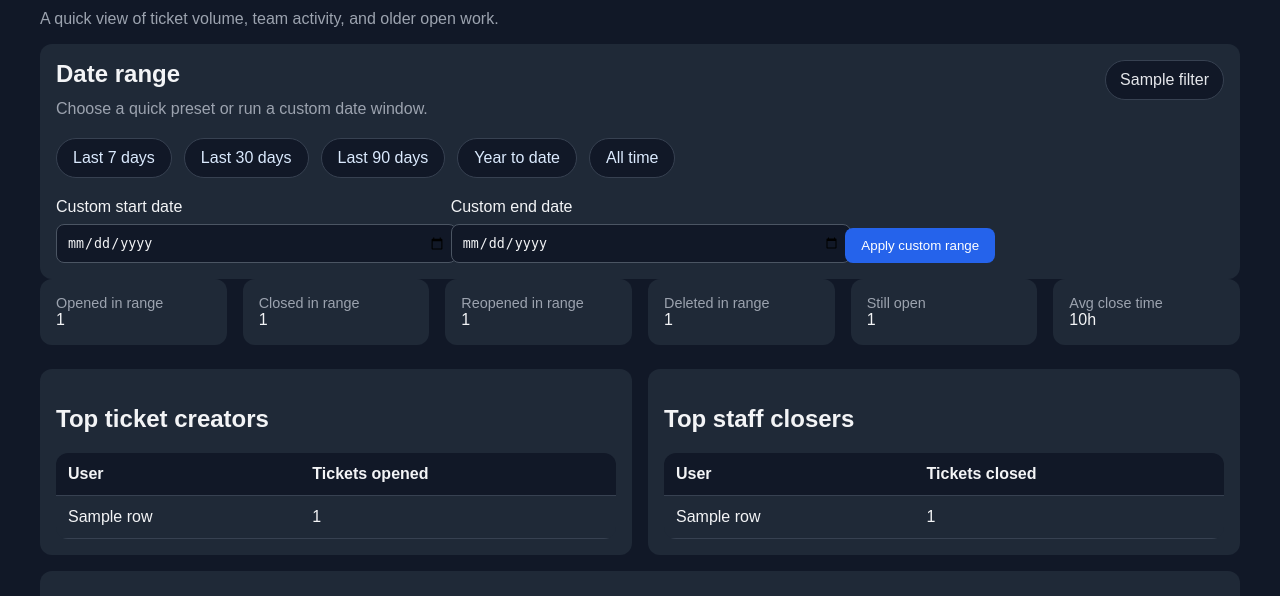
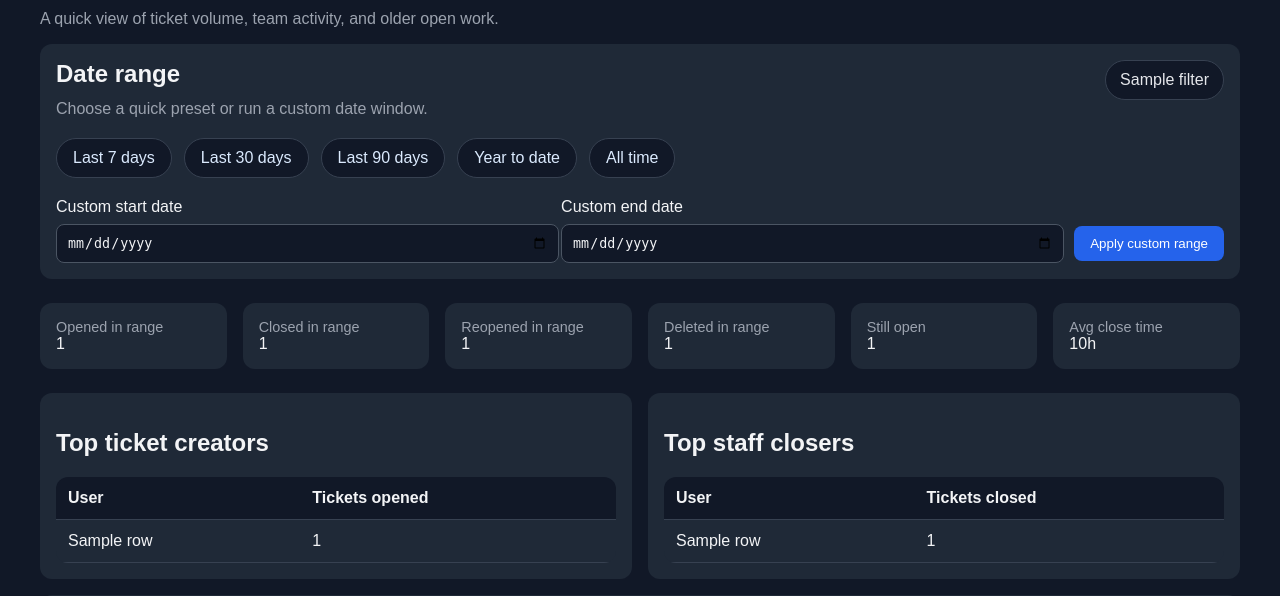
Before and after one commit to unseenmagik/Discord-Ticket-Bot, a FastAPI app: template support_ticket_bot/dashboard/templates/stats.html in a window 1280 px wide. Shown: the part 144-740 px from the top of the page. Run offline with FastAPI, Linux system fonts and the light colour scheme; the template is opened without the code that fills it: most values are stand-ins (such as "Sample title", 1, 10 or a date in 2020); parts of the project's set-up code (start-up, migrations or seed data) failed here and were passed over.

Commit message:
ui: kpi card adjustment

```diff
--- a/support_ticket_bot/dashboard/templates/base.html
+++ b/support_ticket_bot/dashboard/templates/base.html
@@ -13,7 +13,7 @@
         .topnav { display:flex; gap:16px; }
         .topnav a { color:#dbeafe; }
         .container { max-width: 1200px; margin: 0 auto; padding: 24px; }
-        .cards { display:grid; grid-template-columns:repeat(auto-fit, minmax(180px, 1fr)); gap:16px; margin-bottom:24px; }
+        .cards { display:grid; grid-template-columns:repeat(auto-fit, minmax(180px, 1fr)); gap:16px; margin:24px 0; }
         .card { background:#1f2937; border-radius:12px; padding:16px; }
         table { width:100%; border-collapse: collapse; background:#1f2937; border-radius:12px; overflow:hidden; }
         th, td { padding:12px; border-bottom:1px solid #374151; text-align:left; }
@@ -41,9 +41,9 @@
         .notice { margin-bottom:16px; padding:12px 14px; border-radius:10px; background:#064e3b; color:#d1fae5; }
         .muted { color:#9ca3af; }
         .help { font-size:0.92rem; color:#9ca3af; margin-top:-8px; margin-bottom:16px; }
-        .inline-form { display:grid; grid-template-columns:repeat(auto-fit, minmax(180px, 1fr)); gap:16px; align-items:end; margin-top:8px; }
+        .inline-form { display:grid; grid-template-columns:minmax(220px, 1fr) minmax(220px, 1fr) auto; column-gap:24px; row-gap:16px; align-items:end; margin-top:8px; }
         .inline-form input, .inline-form select { margin-bottom:0; }
-        .inline-form button { width:auto; margin:0; }
+        .inline-form button { width:auto; margin:0 0 2px 8px; white-space:nowrap; }
         .chip-row { display:flex; flex-wrap:wrap; gap:12px; margin:8px 0 20px; }
         .chip { display:inline-block; padding:10px 16px; border-radius:999px; background:#111827; border:1px solid #374151; color:#dbeafe; }
         .chip.active { background:#1d4ed8; border-color:#2563eb; color:#eff6ff; }
```
